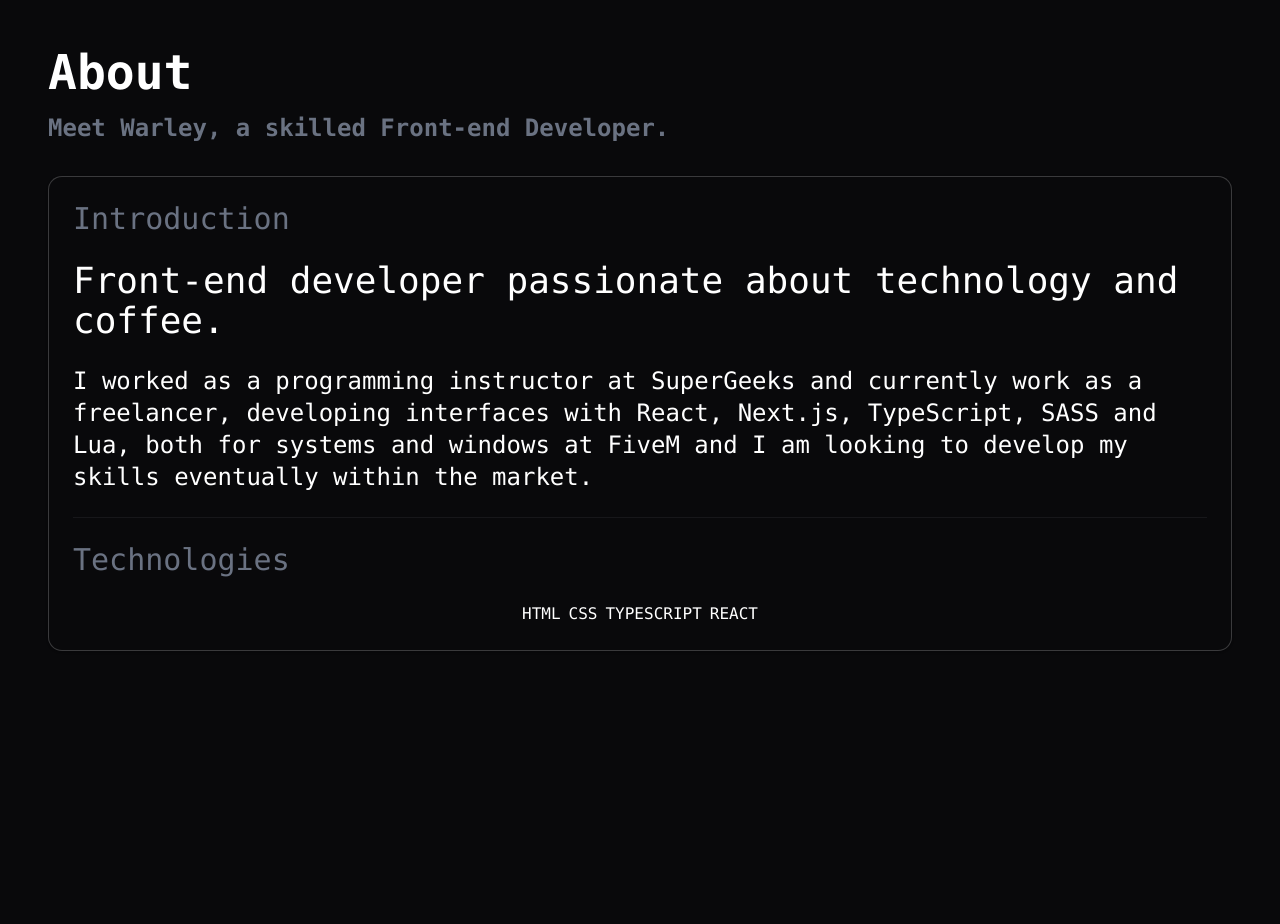
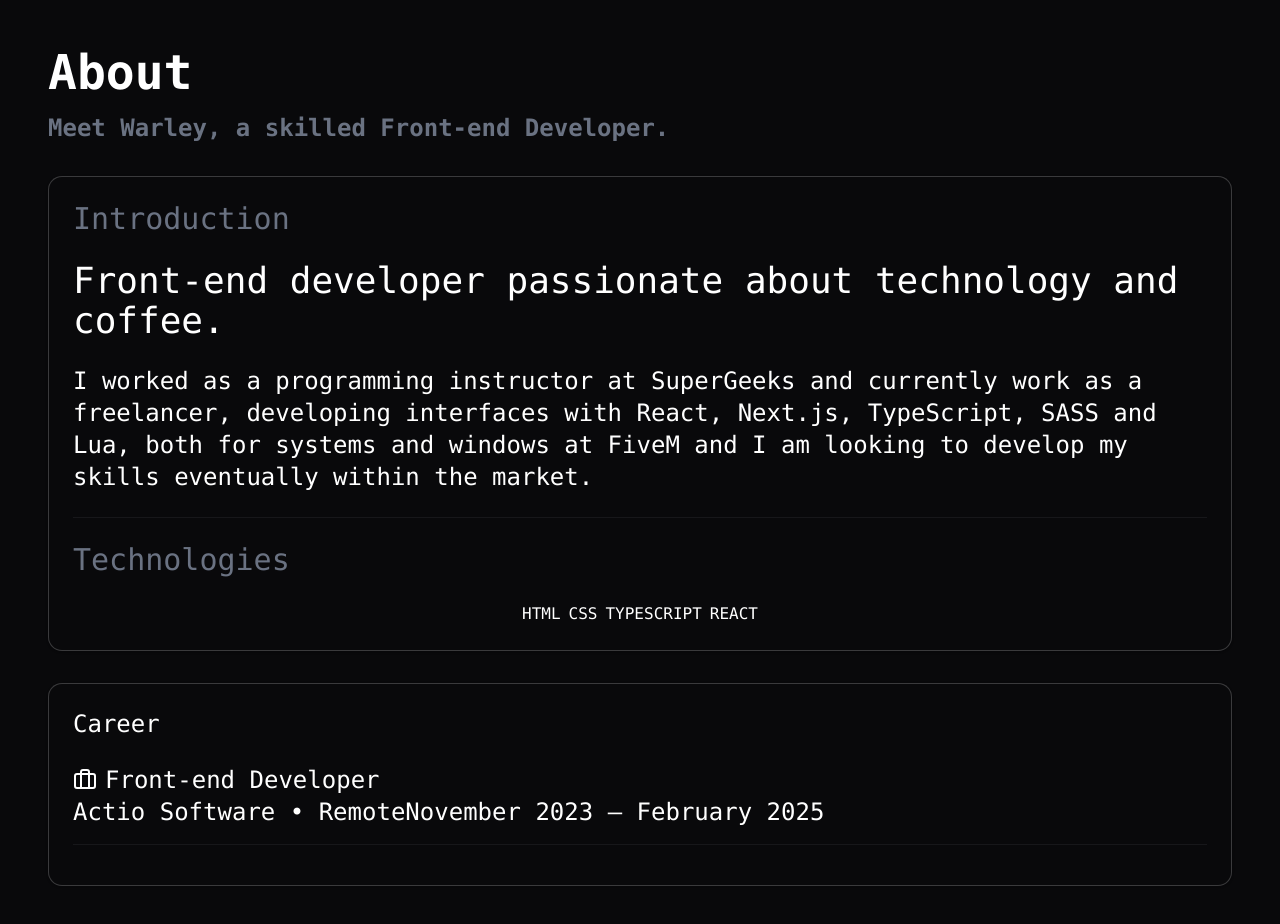
Before and after one commit to Warley72/Portfolio-V2, a Next.js app: page /about in a window 1280 px wide. Shown: the top 924 px of the page. Before the commit the page ends 800 px from the top, so only its background shows below. Built offline with nearby package versions, Linux system fonts and the light colour scheme.

Commit message:
commitAbout

```diff
--- a/src/app/about/page.tsx
+++ b/src/app/about/page.tsx
@@ -8,7 +8,7 @@ export default function About () {
             <Card className="p-6 bg-zinc-950 border border-white/20">
                 <h1 className="text-gray-500 text-3xl">Introduction</h1>
                 <h1 className="font-mono text-4xl  text-white">Front-end developer passionate about technology and coffee.</h1>
-                <p className="font-mono text-2xl  text-white">
+                <p className="font-mono text-2xl text-white">
                     I worked as a programming instructor at SuperGeeks and currently work as a freelancer,
                     developing interfaces with React, Next.js, TypeScript, SASS and Lua, both for systems
                     and windows at FiveM and I am looking to develop my skills eventually within the market.
@@ -22,6 +22,21 @@ export default function About () {
                     <span className="text-white">REACT</span>
                 </div>
             </Card>
+
+            <Card className="p-6 bg-zinc-950 border border-white/20 mt-8">
+                <h1 className="font-mono text-2xl text-white">Career</h1>
+                <div>
+                    <div>
+                        <div className="flex items-center gap-x-2">
+                            <svg className="" xmlns="http://www.w3.org/2000/svg" width="24" height="24" viewBox="0 0 24 24" fill="none" stroke="white" stroke-width="2" stroke-linecap="round" stroke-linejoin="round"><path d="M16 20V4a2 2 0 0 0-2-2h-4a2 2 0 0 0-2 2v16"></path><rect width="20" height="14" x="2" y="6" rx="2"></rect></svg>
+                            <span className="font-mono text-2xl text-white">Front-end Developer</span>
+                        </div>
+                        <span className="font-mono text-2xl text-white">Actio Software • Remote</span>
+                        <span className="font-mono text-2xl text-white">November 2023 – February 2025</span>
+                    </div>
+                    <div className="w-full h-px bg-zinc-800 opacity-50 my-4"/>
+                </div>
+            </Card>
         </div>
     )
 }
```
